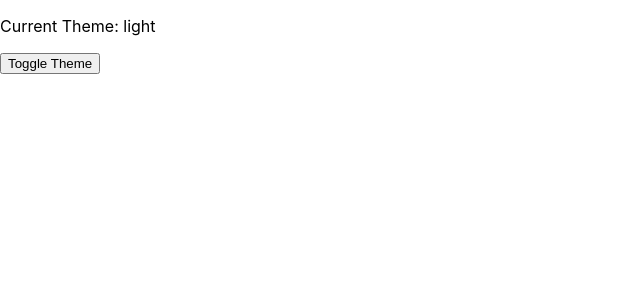
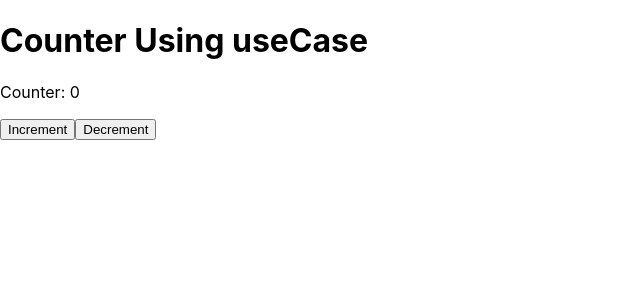
Before and after one commit to habideen/react_js_tutorial, a React (Create React App) app: page / in a window 1280 px wide. Shown: the top 300 px of the page, without its empty margins (0-640 px from the left). Built offline with nearby package versions, Linux system fonts and the light colour scheme.

Commit message:
useState: counter using use state

```diff
--- a/src/App.js
+++ b/src/App.js
@@ -1,5 +1,6 @@
 import { useState, useEffect } from "react";
 import UseRenderContextTheme from "./components/state/UseRenderContextTheme";
+import CounterUseState from "./components/assignment/CounterUseCase";
 // import UseRenderCounter from "./components/state/UseRenderCounter";
 // import DerivedState from "./components/state/DerivedState";
 // import CounterAppState from "./components/state/CounterAppState";
@@ -62,7 +63,8 @@ function content() {
       {/* <CounterAppState /> */}
       {/* <DerivedState /> */}
       {/* <UseRenderCounter /> */}
-      <UseRenderContextTheme />
+      {/* <UseRenderContextTheme /> */}
+      <CounterUseState />
     </div>
   );
 }
--- /dev/null
+++ b/src/components/assignment/CounterUseCase.js
@@ -0,0 +1,19 @@
+import React, { useState } from "react";
+
+function CounterUseState() {
+  const [count, setCounter] = useState(0);
+
+  const increment = () => setCounter(count + 1);
+  const decrement = () => setCounter(count - 1);
+
+  return (
+    <div>
+      <h1>Counter Using useCase</h1>
+      <p>Counter: {count}</p>
+      <button onClick={increment}>Increment</button>
+      <button onClick={decrement}>Decrement</button>
+    </div>
+  );
+}
+
+export default CounterUseState;
```
